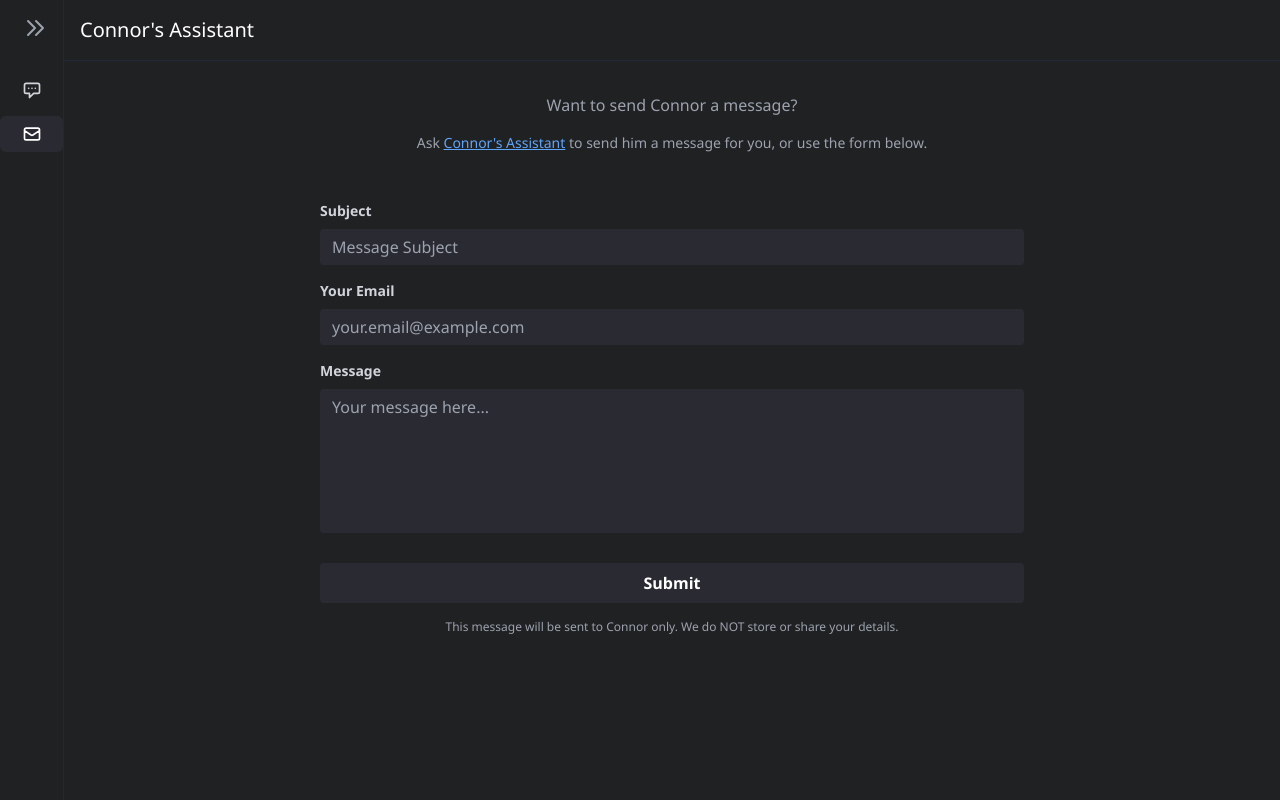
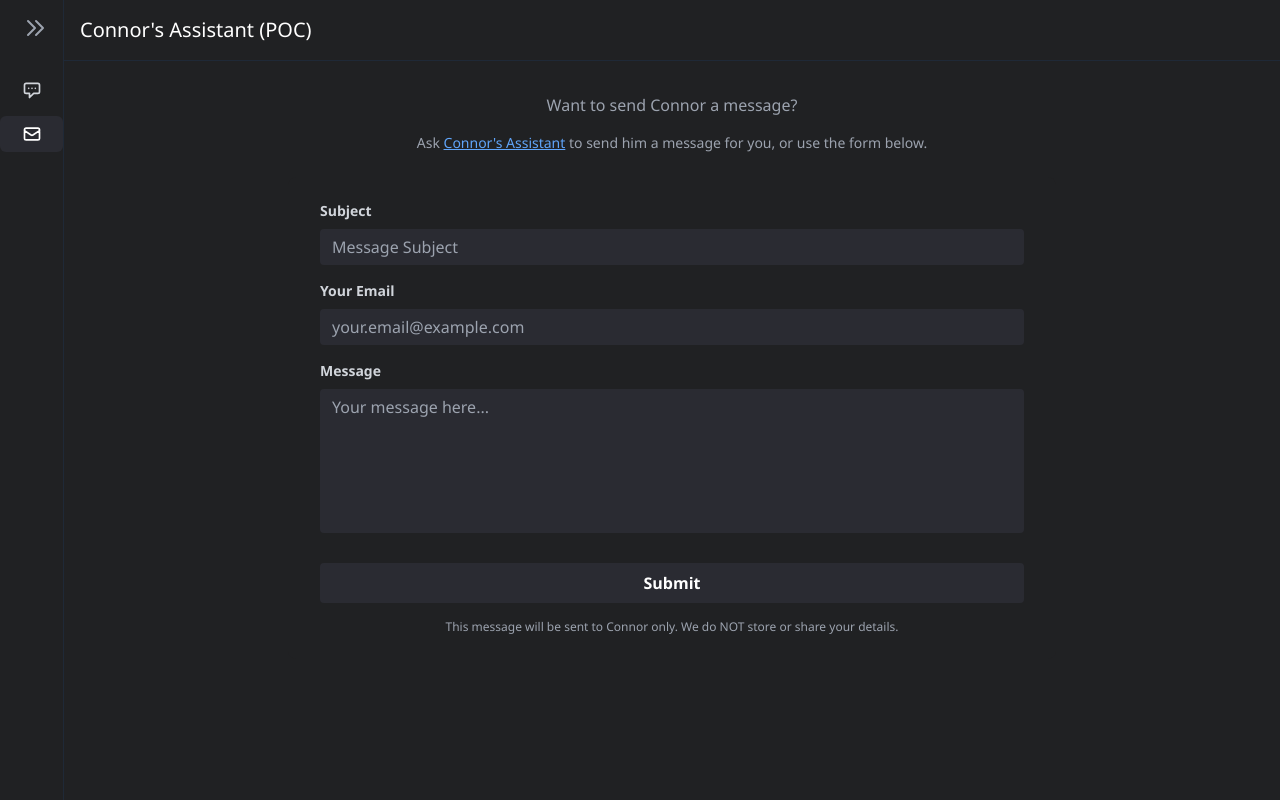
Before and after one commit to Connor-aus/papone-entry, a React (Create React App) app: page /contact in a window 1280 px wide. Built offline with nearby package versions, Linux system fonts and the light colour scheme; no server answers.

Commit message:
update page name to inlcude POC and helpful prompt headings in chat

```diff
--- a/src/components/ChatInput.tsx
+++ b/src/components/ChatInput.tsx
@@ -28,10 +28,10 @@ const EXPERIENCE_MESSAGE = `Does Connor have experience working with AWS?`;
 const CONTACT_MESSAGE = `Can you let Connor know that I would like him to contact me at example@example.com?`;
 
 const HELP_OPTIONS = [
-  { id: 'hi', filler: 'Say hi', text: HELLO_MESSAGE },
+  { id: 'hi', filler: 'Say Hi', text: HELLO_MESSAGE },
   { id: 'contact', filler: 'Contact Connor', text: CONTACT_MESSAGE },
-  { id: 'experience', filler: 'Experience question', text: EXPERIENCE_MESSAGE },
-  { id: 'job', filler: 'Job description', text: JOB_DESCRIPTION },
+  { id: 'experience', filler: 'Example Experience Q', text: EXPERIENCE_MESSAGE },
+  { id: 'job', filler: 'Example Job Description', text: JOB_DESCRIPTION },
 ];
 
 const ChatInput: React.FC<ChatInputProps> = ({ onSendMessage, isLoading }) => {
--- a/src/components/Header.tsx
+++ b/src/components/Header.tsx
@@ -27,7 +27,7 @@ const Header: React.FC<HeaderProps> = ({ sidebarOpen, toggleSidebar, isMobile })
             )}
           </button>
         )}
-        <div className="text-xl font-medium text-white truncate">Connor's Assistant</div>
+        <div className="text-xl font-medium text-white truncate">Connor's Assistant (POC)</div>
       </div>
     </header>
   );
```
